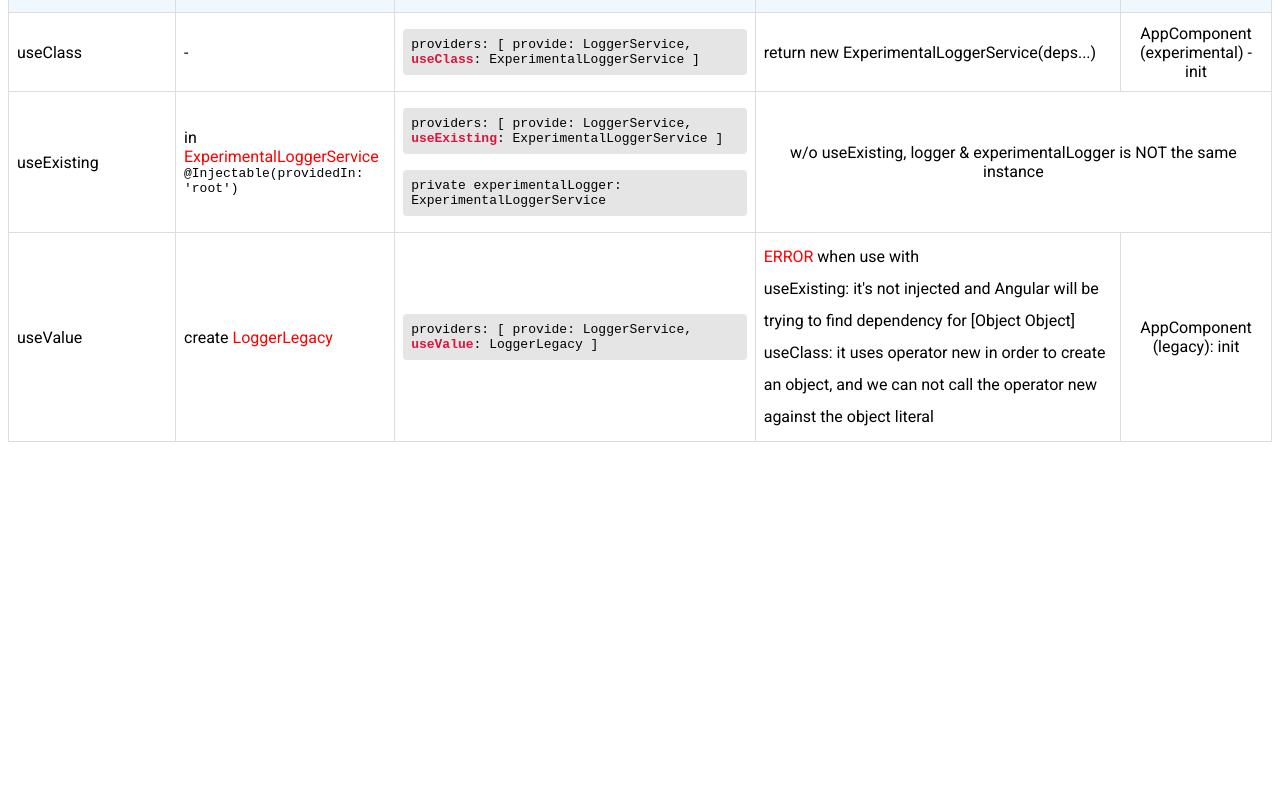
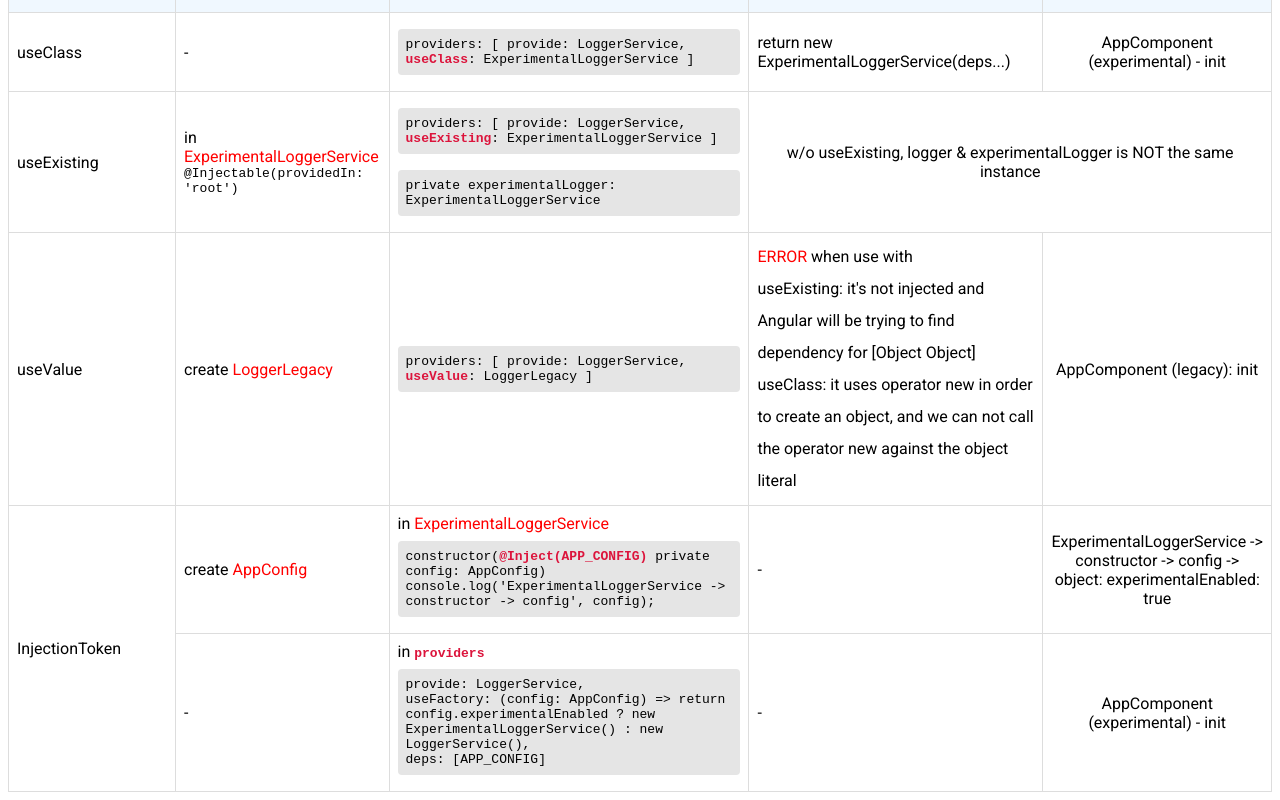
Before and after one commit to diosvo/angular-dependency-injection, an Angular app: page /providers in a window 1280 px wide. Shown: the part 262-1062 px from the top of the page. Before the commit the page ends 800 px from the top, so only its background shows below. Built offline with nearby package versions, Linux system fonts and the light colour scheme.

Commit message:
InjectionToken

```diff
--- a/src/app/app.component.ts
+++ b/src/app/app.component.ts
@@ -1,4 +1,6 @@
+import { HttpClient } from '@angular/common/http';
 import { Component, OnInit, Optional, Self, SkipSelf } from '@angular/core';
+import { AppConfig, APP_CONFIG } from './config.token';
 import { ExperimentalLoggerService } from './experimental-logger.service';
 import { LoggerLegacy } from './logger-legacy';
 import { LoggerService } from './logger.service';
@@ -9,7 +11,12 @@ import { LoggerService } from './logger.service';
   providers: [
     {
       provide: LoggerService,
-      useValue: LoggerLegacy
+      useFactory: (config: AppConfig, http: HttpClient) => {
+        return config.experimentalEnabled
+          ? new ExperimentalLoggerService(http)
+          : new LoggerService();
+      },
+      deps: [APP_CONFIG, HttpClient]
     }
   ]
 })
@@ -68,6 +75,7 @@ export class AppComponent implements OnInit {
   ) {}
 
   ngOnInit(): void {
+    console.log('what is logger:', this.logger);
     this.logger.prefix = 'AppComponent';
     this.logger.log('init');
 
--- a/src/app/app.module.ts
+++ b/src/app/app.module.ts
@@ -7,6 +7,7 @@ import { RouterModule, Routes } from '@angular/router';
 import { ProvidersComponent } from './providers/providers.component';
 import { ResolutionModifiersComponent } from './resolution-modifiers/resolution-modifiers.component';
 import { ToolbarComponent } from './toolbar/toolbar.component';
+import { HttpClientModule } from '@angular/common/http';
 
 const routes: Routes = [
   {
@@ -25,7 +26,7 @@ const routes: Routes = [
 ];
 
 @NgModule({
-  imports: [BrowserModule, RouterModule.forRoot(routes)],
+  imports: [BrowserModule, RouterModule.forRoot(routes), HttpClientModule],
   declarations: [
     AppComponent,
     ToolbarComponent,
--- /dev/null
+++ b/src/app/config.token.ts
@@ -0,0 +1,12 @@
+import { InjectionToken } from '@angular/core';
+
+export interface AppConfig {
+  experimentalEnabled: boolean;
+}
+
+export const APP_CONFIG = new InjectionToken<AppConfig>('app.config', {
+  providedIn: 'root',
+  factory: () => ({
+    experimentalEnabled: true
+  })
+});
--- a/src/app/experimental-logger.service.ts
+++ b/src/app/experimental-logger.service.ts
@@ -1,4 +1,5 @@
-import { Injectable } from '@angular/core';
+import { HttpClient, HttpClientJsonpModule } from '@angular/common/http';
+import { Inject, Injectable } from '@angular/core';
 import { Logger } from './logger';
 
 @Injectable({
@@ -7,6 +8,8 @@ import { Logger } from './logger';
 export class ExperimentalLoggerService implements Logger {
   prefix = 'root';
 
+  constructor(private http: HttpClient) {}
+
   log(message: string): void {
     console.log(`${this.prefix} (experimental) - ${message}`);
   }
--- a/src/app/providers/providers.component.html
+++ b/src/app/providers/providers.component.html
@@ -106,5 +106,45 @@
       </td>
       <td>AppComponent (legacy): init</td>
     </tr>
+
+    <!-- InjectionToken -->
+    <tr>
+      <td rowspan="2">InjectionToken</td>
+      <td>
+        create
+        <span style="color: red;">AppConfig</span>
+      </td>
+      <td>
+        in <span style="color: red;">ExperimentalLoggerService</span>
+        <div class="bg-code">
+          <code>
+          constructor(<b class="main-text">@Inject(APP_CONFIG)</b> private config: AppConfig)
+          <br/>
+            console.log('ExperimentalLoggerService -> constructor -> config', config);
+          </code>
+        </div>
+      </td>
+      <td>-</td>
+      <td>ExperimentalLoggerService -> constructor -> config -> object: experimentalEnabled: true</td>
+    </tr>
+
+    <tr>
+      <td>-</td>
+      <td>
+        in <b class="main-text"><code>providers</code></b>
+        <div class="bg-code">
+          <code>
+          provide: LoggerService,
+          <br/>
+          useFactory: (config: AppConfig) =>
+            return config.experimentalEnabled ? new ExperimentalLoggerService() : new LoggerService(),
+          <br/>
+          deps: [APP_CONFIG]
+        </code>
+        </div>
+      </td>
+      <td>-</td>
+      <td>AppComponent (experimental) - init</td>
+    </tr>
   </tbody>
 </table>
```
